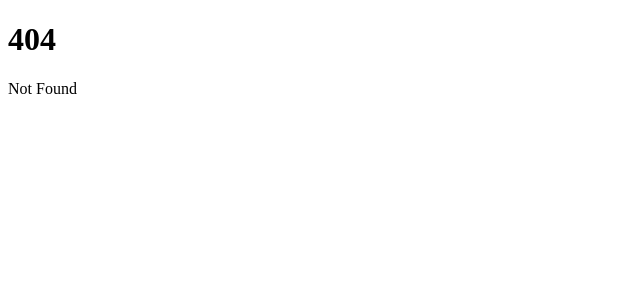
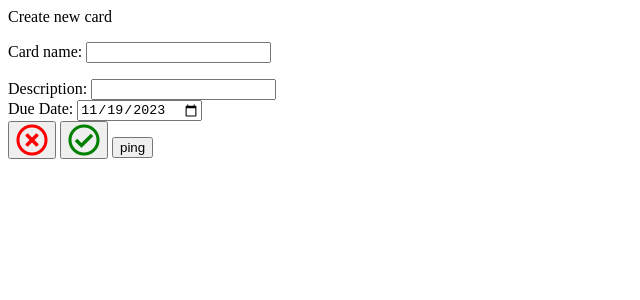
Before and after one commit to GrapesGoober/TodoCards-Project, a SvelteKit app in the folder TodoCards-FrontEnd/: page /example in a window 1280 px wide. Before the commit this address had no page. Shown: the top 300 px of the page, without its empty margins (0-640 px from the left). Built offline with nearby package versions, Linux system fonts and the light colour scheme.

Commit message:
playground

```diff
--- /dev/null
+++ b/TodoCards-FrontEnd/src/routes/example/+page.svelte
@@ -0,0 +1,75 @@
+<script>
+    let cardname = ""
+    let cardDescription = ""
+
+    const today = new Date();
+    const year = today.getFullYear();
+    const month = String(today.getMonth() + 1).padStart(2, '0'); // Month is zero-based, so we add 1 and pad with '0' if necessary
+    const day = String(today.getDate()).padStart(2, '0');
+
+    let todayString = `${year}-${month}-${day}`
+    let cardDue = todayString
+
+
+    function clickSomething () {
+        alert("I am an alert box!");
+    }
+
+    async function ping () {
+		let res = await fetch('http://127.0.0.1:5000/ping', {
+			method: "GET"
+		})
+
+		let result = await res.json()
+        alert(result)
+
+	}
+</script>
+
+
+<head> <!--create new card page-->
+    <title>ToDo Cards</title>
+	<link rel="stylesheet" href="https://cdnjs.cloudflare.com/ajax/libs/font-awesome/5.15.4/css/all.min.css">
+</head>
+
+
+<header class="createcard">
+    Create new card
+</header>
+
+<p> {cardname} </p>
+
+<span>Card name: </span>
+<input type="text" bind:value={cardname}>
+
+<br>
+
+<p> {cardDescription} </p>
+<span>Description: </span>
+<input type="text" bind:value={cardDescription}>
+
+<br>
+
+<span for="datepicker">Due Date:</span>
+<input type="date" id="datepicker" min={todayString} bind:value={cardDue}>
+
+<br>
+
+<button class="far fa-times-circle cross_btn"></button>
+
+<button class="far fa-check-circle tick_btn" on:click={clickSomething}></button>
+
+<button on:click={ping} > ping </button>
+
+<style>
+    .tick_btn {
+        color: green;
+        font-size: 200%;
+    }
+
+    .cross_btn {
+        color: red;
+        font-size: 200%;
+
+    }
+</style>
```
Also changed, not shown: TodoCards-FrontEnd/src/routes/example/modal.svelte (added, +40 -0 lines).
